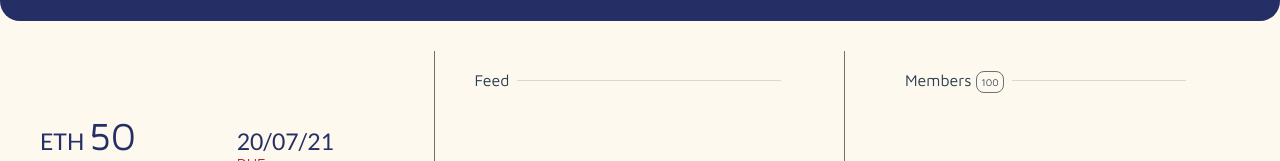
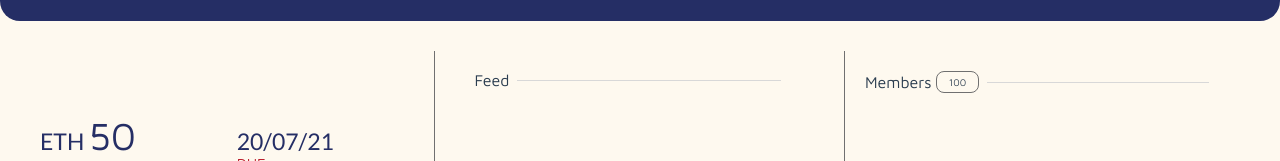
Before and after one commit to ohreee/pool-frontend, a Vue app: page /details in a window 1280 px wide. Shown: the part 309-470 px from the top of the page. Built offline with nearby package versions, Linux system fonts and the light colour scheme.

Commit message:
working on chat

```diff
--- a/src/views/Details.vue
+++ b/src/views/Details.vue
@@ -65,15 +65,32 @@
             <p>Feed</p>
             <span class="ohr-hor-line"></span>
           </div>
-          <feed-item username="@mechaadi" eth="0.50 ETH" data="deposited by" date="19/02/2021 9:44am"/>
-          <feed-item username="@mechaadi" eth="0.50 ETH" data="deposited by" date="19/02/2021 9:44am"/>
-          <feed-item username="@mechaadi" eth="0.50 ETH" data="deposited by" date="19/02/2021 9:44am"/>
-
+          <feed-item
+            username="@mechaadi"
+            eth="0.50 ETH"
+            data="deposited by"
+            date="19/02/2021 9:44am"
+          />
+          <feed-item
+            username="@mechaadi"
+            eth="0.50 ETH"
+            data="deposited by"
+            date="19/02/2021 9:44am"
+          />
+          <feed-item
+            username="@mechaadi"
+            eth="0.50 ETH"
+            data="deposited by"
+            date="19/02/2021 9:44am"
+          />
         </div>
         <div class="ohr-col-4 ohr-members-container">
           <div class="ohr-row ohr-no-gutter ohr-v-center">
-            <p>Members <span class="ohr-members-count"> 100 </span></p>
-            <span class="ohr-hor-line"></span>
+              <p>Members</p>
+            <div class="ohr-col-9 ohr-no-gutter ohr-v-center ohr-h-center">
+              <span class="ohr-members-count"> 100 </span>
+              <div class="ohr-hor-line"></div>
+            </div>
           </div>
         </div>
       </div>
@@ -84,9 +101,9 @@
 <script>
 import OhrBlueButton from "../components/common/OhrBlueButton.vue";
 import OhrGrayButton from "../components/common/OhrGrayButton.vue";
-import FeedItem from '../components/feed/FeedItem.vue';
+import FeedItem from "../components/feed/FeedItem.vue";
 export default {
-  components: { OhrBlueButton, OhrGrayButton, FeedItem},
+  components: { OhrBlueButton, OhrGrayButton, FeedItem },
 };
 </script>
 
@@ -144,20 +161,24 @@ export default {
             width: 80%
             margin-left: 8px
     .ohr-members-container
-        padding: 20px 60px
+        padding: 20px 20px
         height: 500px
         .ohr-hor-line
             height: 1px
             background-color: #D8D8D8
-            width: 60%
+            width: 100%
             margin-left: 8px
         .ohr-members-count
-            height: 17px
-            padding: 4px
+            height: 22px
+            padding: 8px
             border: 1px solid #707070
             border-radius: 8px
-            width: 100px
+            width: 50px
             font-size: 10px
+            display: flex
+            justify-content: center
+            align-items: center
+            margin-left: 4px
     .ohr-details-summary
         border-right: 1px solid #707070
         height: 500px
```
